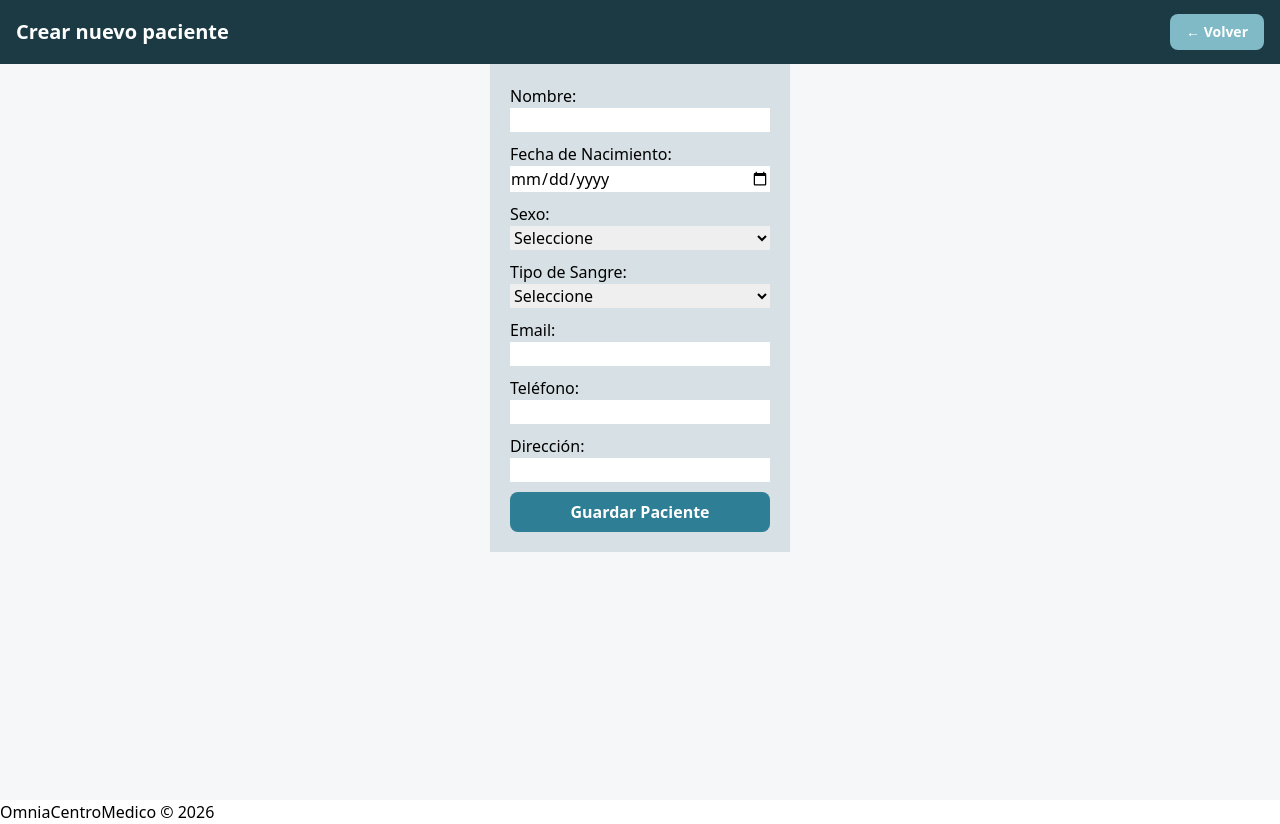
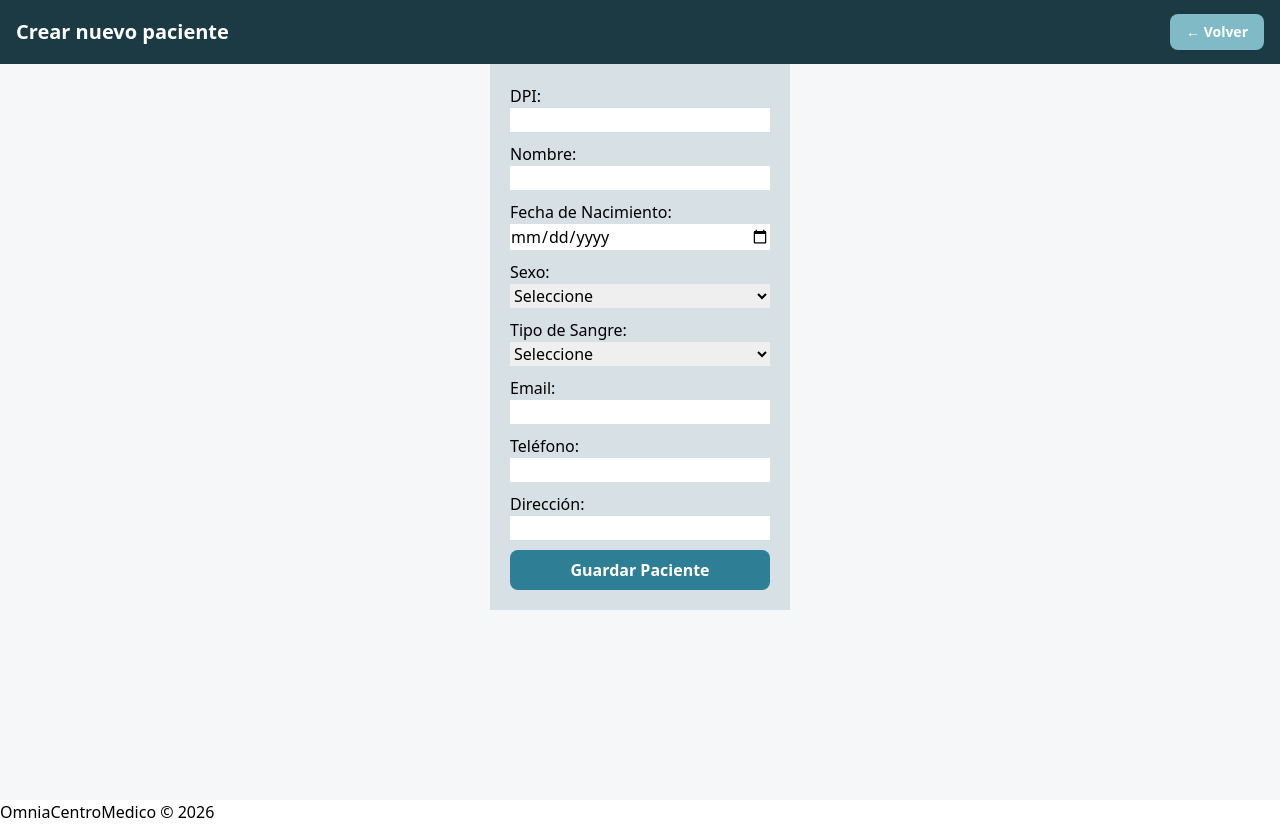
Before and after one commit to lbooghart-tech/omnia-centro-m-dico-especializado, a Laravel app: page /pacientes/create in a window 1280 px wide. Shown: the part 72-896 px from the top of the page. Run offline with Laravel 12, Linux system fonts and the light colour scheme; some libraries are stand-ins or nearby versions.

Commit message:
Campo DPI

```diff
--- a/resources/views/Pacientes/create.blade.php
+++ b/resources/views/Pacientes/create.blade.php
@@ -17,6 +17,12 @@
           style="display: flex; flex-direction: column; width: 300px; margin: auto; background-color: #d7e0e4; padding: 20px;"
           method="POST" action="{{ route('Pacientes.store') }}">
         @csrf
+        <label for="dpi">DPI:</label>
+<input type="text" name="dpi" id="dpi" value="{{ old('dpi') }}"
+       inputmode="numeric" maxlength="13" pattern="[0-9]{13}"
+       style="margin-bottom: 10px;">
+        @error('dpi')<div style="color: red;">{{ $message }}</div>@enderror
+
         <label for="nombre">Nombre:</label>
         <input type="text" name="nombre" id="nombre" style="margin-bottom: 10px;">
         @error('nombre')<div style="color: red;">{{ $message }}</div>@enderror
```
Also changed, not shown: database/migrations/2026_10_06_023444_createpaciente.php.
